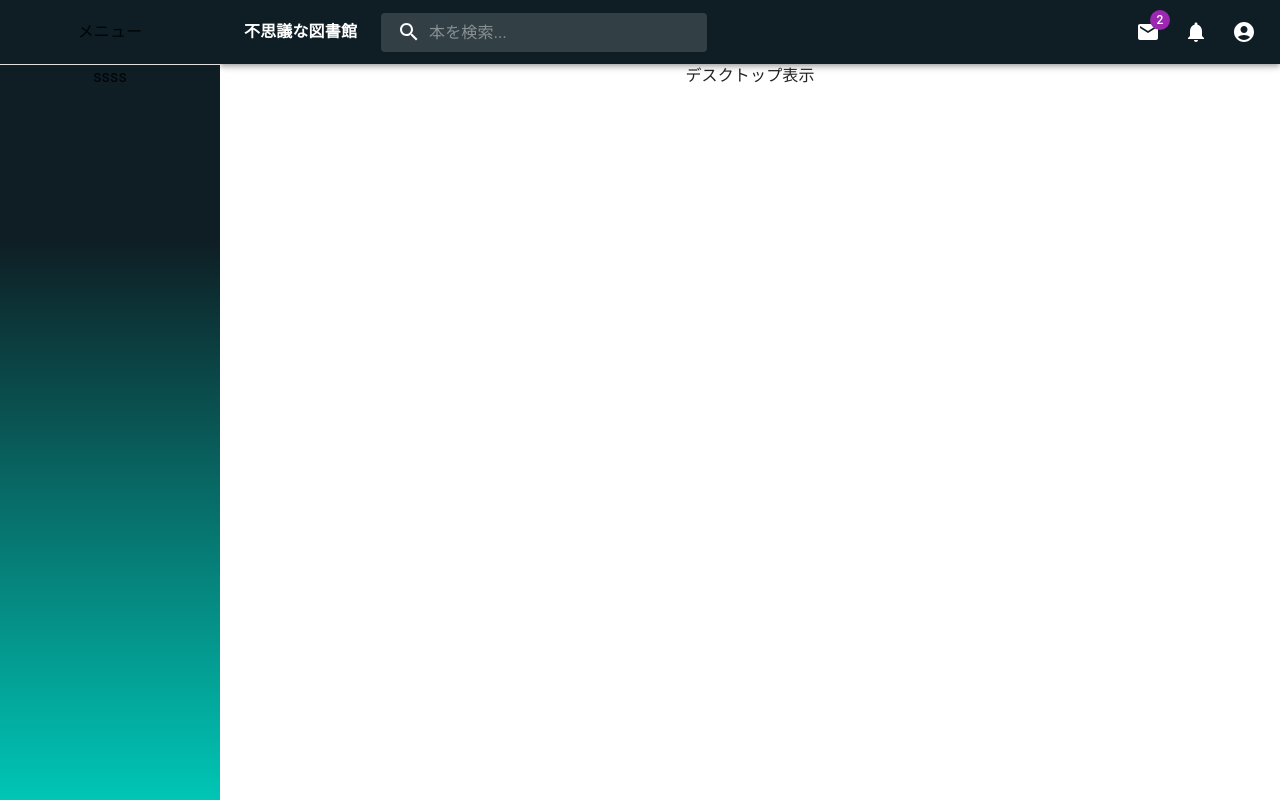
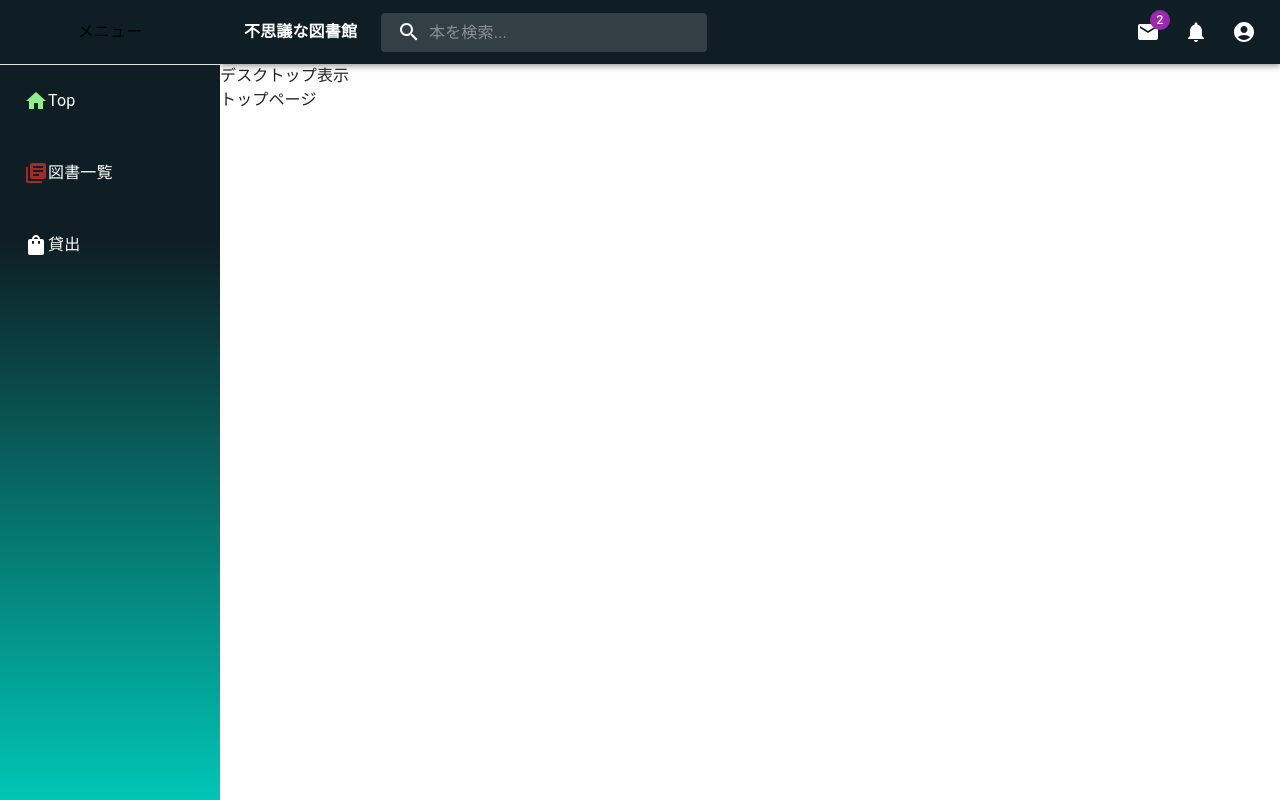
Before and after one commit to mkuwan/libraryapp, a React (Create React App) app in the folder react-front/: page / in a window 1280 px wide. Built offline with nearby package versions, Linux system fonts and the light colour scheme.

Commit message:
メニューの基本構造おおむね完成

```diff
--- a/react-front/src/App.tsx
+++ b/react-front/src/App.tsx
@@ -1,14 +1,13 @@
 import React, {useContext} from 'react';
-import logo from './logo.svg';
 import './App.css';
 import TopBar, {MailInfoProps} from "./components/TopBar";
 import SideBar from "./components/SideBar";
-import {SettingsContext, SettingsContextValue} from "./context/SettingsContext";
 import {SidebarContext} from "./context/SidebarContext";
-import {useMediaQuery} from "@mui/material";
+import {Box, Stack, useMediaQuery} from "@mui/material";
 import {ThemeProvider, createTheme, Theme} from '@mui/material/styles'
 import CssBaseline from '@mui/material/CssBaseline'
-import Layout from "./components/Layout";
+import {Route, Routes} from "react-router-dom";
+import {menuItem} from "./components/SideBar/MenuItem";
 
 function App() {
 
@@ -22,20 +21,29 @@ function App() {
             content: 'メールその2'
         }
     ]
-
-    const theme = createTheme();
-    // const size = useMediaQuery(() => theme.breakpoints.down('lg'));
-    // console.log(`サイズ は middle? ${useMediaQuery(theme.breakpoints.down('md'))}`)
+    const { isHidden } = useContext(SidebarContext);
 
   return (
-    <div className="App">
-        <ThemeProvider theme={theme}>
-            <CssBaseline/>
-            <Layout/>
-            {/*<SideBar/>*/}
-            {/*<TopBar mailProps={demoMailInfo}/>*/}
-        </ThemeProvider>
-    </div>
+      <>
+          <Stack direction={'row'}>
+              <SideBar/>
+              <Box sx={{ flexGrow: 1 }}>
+                  <TopBar mailProps={demoMailInfo}/>
+                  <div>
+                      <div>デスクトップ表示</div>
+                      <Routes>
+                          {menuItem.map((item, index) => (
+                              <Route path={item.path}
+                                     element={item.content}
+                                     key={index}
+                              />
+                          ))}
+                      </Routes>
+                  </div>
+              </Box>
+
+          </Stack>
+      </>
   );
 }
 
--- a/react-front/src/components/Layout/index.tsx
+++ /dev/null
@@ -1,67 +0,0 @@
-import {Box, Stack} from "@mui/material";
-import React, {ReactNode, useContext} from "react";
-import {SidebarContext} from "../../context/SidebarContext";
-import SideBar from "../SideBar";
-import TopBar, {MailInfoProps} from "../TopBar";
-
-const demoMailInfo: MailInfoProps[] = [
-    {
-        num: 1,
-        content: 'メールその1だよ'
-    },
-    {
-        num: 2,
-        content: 'メールその2'
-    }
-]
-
-const DesktopLayout = ({children} : {children: ReactNode}) => {
-    const { sidebarWidth, isHidden } = useContext(SidebarContext);
-    return(
-        <Stack aria-orientation={'horizontal'}>
-            <Box>
-                <SideBar/>
-            </Box>
-            <Box>
-                <TopBar mailProps={demoMailInfo}/>
-                <Box>{children}</Box>
-            </Box>
-
-        </Stack>
-    )
-}
-
-export const Layout = () => {
-    const { sidebarWidth, isHidden } = useContext(SidebarContext);
-
-
-
-    return(
-        <>
-            {isHidden ? (
-                <>
-                    <SideBar/>
-                    <Box sx={{ flexGrow: 1 }}>
-                        <TopBar mailProps={demoMailInfo}/>
-                        <Box>
-                            モバイル画面
-                        </Box>
-                    </Box>
-                </>
-            ) : (
-                <Stack direction={'row'}>
-                    <SideBar/>
-                    <Box sx={{ flexGrow: 1 }}>
-                        <TopBar mailProps={demoMailInfo}/>
-                        <Box>
-                            デスクトップ表示
-                        </Box>
-                    </Box>
-
-                </Stack>
-            )}
-        </>
-    )
-}
-
-export default Layout;
--- a/react-front/src/components/SideBar/Menu.tsx
+++ b/react-front/src/components/SideBar/Menu.tsx
@@ -1,17 +1,20 @@
-import {Box} from "@mui/material";
-import {Theme} from "@mui/material/styles";
+import {Box, Stack} from "@mui/material";
+import {Theme, useTheme} from "@mui/material/styles";
+import {ReactNode} from "react";
 
-export const Menu = ({ theme } : {theme : Theme}) => {
+export const Menu = ({children}:{children:ReactNode}) => {
+    const theme = useTheme();
+
     return(
-        <Box display={'flex'}
-             alignItems={'center'}
-             justifyContent={'space-between'}
-             paddingRight={theme.spacing(4.5)}
-             style={{transition: 'padding .25s ease-in-out'}}
-             minHeight={theme.mixins.toolbar.minHeight}
-        >
-
-        </Box>
+        <Stack display={'flex'}
+               alignItems={'start'}
+               justifyContent={'start'}
+               paddingRight={theme.spacing(4.5)}
+               m={2}
+               style={{transition: 'padding .25s ease-in-out'}}
+               minHeight={theme.mixins.toolbar.minHeight}>
+            {children}
+        </Stack>
     )
 }
 
--- a/react-front/src/components/SideBar/MenuItem.tsx
+++ b/react-front/src/components/SideBar/MenuItem.tsx
@@ -1,9 +1,45 @@
+import {ReactNode} from "react";
+import HomeIcon from '@mui/icons-material/Home';
+import LibraryBooksIcon from '@mui/icons-material/LibraryBooks';
+import ShoppingBagIcon from '@mui/icons-material/ShoppingBag';
+import Top from "../../page/Top";
+import BookList from "../../page/BookList";
+import RentalProcess from "../../page/RentalProcess";
 
-export const MenuItem = () => {
-    return(
-        <>
-        </>
-    )
+export interface MenuItem {
+    label: string;
+    fontColor?: string;
+    path: string;
+    icon?: ReactNode;
+    iconColor?: string;
+    badge?: string;
+    content?: ReactNode;
+    menuItems?: MenuItem[];
 }
 
-export default MenuItem;
+export const menuItem: MenuItem[] = [
+    {
+        label: 'Top',
+        fontColor: 'white',
+        path: '/',
+        icon: <HomeIcon/>,
+        iconColor: 'lightGreen',
+        content: <Top/>
+    },
+    {
+        label: '図書一覧',
+        fontColor: 'white',
+        path: '/booklist',
+        icon: <LibraryBooksIcon/>,
+        iconColor: 'brown',
+        content: <BookList/>
+    },
+    {
+        label: '貸出',
+        fontColor: 'white',
+        path: '/rental',
+        icon: <ShoppingBagIcon/>,
+        iconColor: 'white',
+        content: <RentalProcess/>
+    }
+]
--- a/react-front/src/components/SideBar/index.tsx
+++ b/react-front/src/components/SideBar/index.tsx
@@ -1,14 +1,27 @@
-// ** React Imports
 import React, {ReactNode, useContext, useState} from 'react'
 
-// ** MUI Imports
 import {styled, Theme, useTheme} from '@mui/material/styles'
 import MuiSwipeableDrawer, { SwipeableDrawerProps } from '@mui/material/SwipeableDrawer'
 import {SidebarContext} from "../../context/SidebarContext";
-import {Box, Button, Divider, Fab, IconButton, SwipeableDrawer, useMediaQuery, Zoom} from "@mui/material";
+import {
+    Box,
+    Button,
+    Divider,
+    Fab,
+    IconButton, List, ListItemButton, ListItemIcon,ListItemText, Tooltip,
+    Stack,
+    SwipeableDrawer,
+    Typography,
+    useMediaQuery,
+    Zoom
+} from "@mui/material";
 import MenuIcon from '@mui/icons-material/Menu'
 import ChevronLeftIcon from '@mui/icons-material/ChevronLeft';
 import ArrowBackIosIcon from '@mui/icons-material/ArrowBackIos';
+import Menu from "./Menu";
+import {NavLink, Route, Routes, useNavigate} from "react-router-dom";
+import {menuItem} from "./MenuItem";
+import Link from '@mui/material/Link';
 
 const StyledSwipeableDrawer = styled(SwipeableDrawer)<SwipeableDrawerProps>({
     overflowX: 'hidden',
@@ -31,38 +44,8 @@ const StyledSwipeableDrawer = styled(SwipeableDrawer)<SwipeableDrawerProps>({
 
 export const SideBar = () => {
     const { sidebarWidth, isOpen, isHidden, onOpen, onClose } = useContext(SidebarContext);
-
-    // Drawer Props for Mobile & Tablet screens
-    // const MobileDrawerProps = {
-    //     open: isOpen,
-    //     onOpen: () => onOpen,
-    //     onClose: () => onClose,
-    //     ModalProps: {
-    //         keepMounted: true, // Better open performance on mobile.
-    //     }
-    // }
-    //
-    // Drawer Props for Desktop screens
-    // const DesktopDrawerProps = {
-    //     open: true,
-    //     onOpen: () => null,
-    //     onClose: () => null
-    // }
-    //
-    // const toggleDrawer = () =>
-    //         (event: React.KeyboardEvent | React.MouseEvent) => {
-    //             if (
-    //                 event &&
-    //                 event.type === 'keydown' &&
-    //                 ((event as React.KeyboardEvent).key === 'Tab' ||
-    //                     (event as React.KeyboardEvent).key === 'Shift')
-    //             ) {
-    //                 onClose();
-    //             }
-    //         };
-    // <StyledSwipeableDrawer の中で以下を使用してもいいのですが、なぜか画面クリックしても閉じない...why?
-    // {...(isHidden ? { ...MobileDrawerProps } : { ...DesktopDrawerProps })}
-
+    const theme = useTheme();
+    const navigate = useNavigate();
 
     return (
         <>
@@ -87,17 +70,7 @@ export const SideBar = () => {
                     }
                 }}>
 
-                {/*{isHidden && (*/}
-                {/*    <Box display="flex"*/}
-                {/*         justifyContent="flex-end"*/}
-                {/*         alignItems="flex-end">*/}
-                {/*        <Fab onClick={onClose}*/}
-                {/*             color={'primary'}*/}
-                {/*             size={'small'}>*/}
-                {/*            <ChevronLeftIcon fontSize={'large'} />*/}
-                {/*        </Fab>*/}
-                {/*    </Box>*/}
-                {/*)}*/}
+
                 <Box height={'4rem'}
                      display="flex"
                      justifyContent="center"
@@ -105,7 +78,24 @@ export const SideBar = () => {
                     メニュー
                 </Box>
                 <Divider color={'white'}/>
-                ssss
+                <Menu>
+                    {menuItem.map((item, index) => (
+                        <Box display={'flex'}
+                             paddingRight={theme.spacing(0.5)}
+                             m={1}
+                             minHeight={theme.mixins.toolbar.minHeight}>
+                            <NavLink to={item.path}
+                                     key={index}
+                                     onClick={onClose}
+                                     style={{textDecoration: 'none'}}>
+                                <Stack direction={'row'}>
+                                    <Typography color={item.iconColor}>{item.icon}</Typography>
+                                    <Typography color={item.fontColor}>{item.label}</Typography>
+                                </Stack>
+                            </NavLink>
+                        </Box>
+                    ))}
+                </Menu>
             </StyledSwipeableDrawer>
         </>
 
--- a/react-front/src/index.tsx
+++ b/react-front/src/index.tsx
@@ -6,19 +6,29 @@ import reportWebVitals from './reportWebVitals';
 import {BrowserRouter} from "react-router-dom";
 import { SettingsProvider} from "./context/SettingsContext";
 import {SidebarProvider} from "./context/SidebarContext";
+import {createTheme, ThemeProvider} from "@mui/material/styles";
+import CssBaseline from "@mui/material/CssBaseline";
 
 const root = ReactDOM.createRoot(
   document.getElementById('root') as HTMLElement
 );
+const theme = createTheme();
+
 root.render(
   <React.StrictMode>
+      <ThemeProvider theme={theme}>
           <SettingsProvider>
               <SidebarProvider>
                   <BrowserRouter>
+                      {/*<Helmet>*/}
+                      {/*    <title>MK Business Software</title>*/}
+                      {/*</Helmet>*/}
+                      <CssBaseline/>
                       <App />
                   </BrowserRouter>
               </SidebarProvider>
           </SettingsProvider>
+      </ThemeProvider>
   </React.StrictMode>
 );
 
--- /dev/null
+++ b/react-front/src/page/BookList/index.tsx
@@ -0,0 +1,12 @@
+
+export const BookList = () => {
+
+    return(
+        <>
+            図書リストページ
+        </>
+
+    )
+}
+
+export default BookList;
--- /dev/null
+++ b/react-front/src/page/RentalProcess/index.tsx
@@ -0,0 +1,12 @@
+
+export const RentalProcess = () => {
+
+    return(
+        <>
+            貸出処理ページ
+        </>
+    )
+
+}
+
+export default RentalProcess;
--- /dev/null
+++ b/react-front/src/page/Top/index.tsx
@@ -0,0 +1,11 @@
+
+export const Top = () => {
+
+    return(
+        <>
+            トップページ
+        </>
+    )
+}
+
+export default Top;
```
Lines whose indentation alone changed are shown as unchanged.
